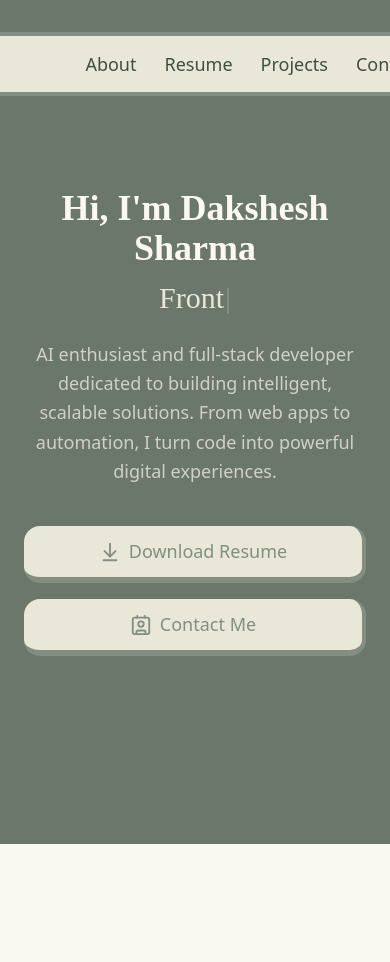
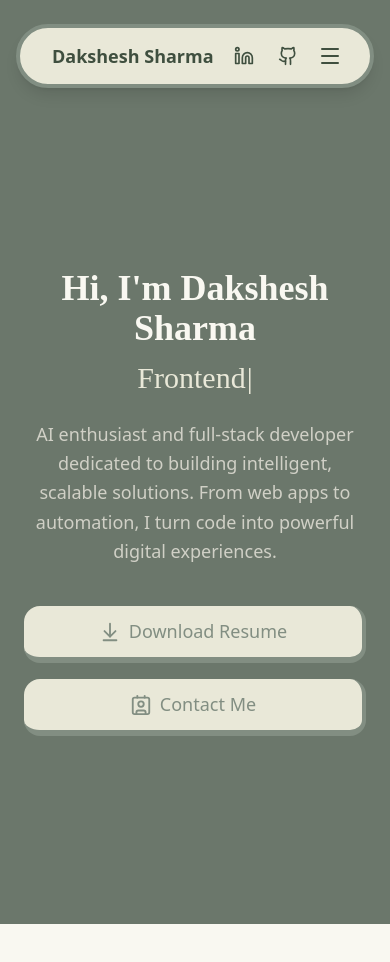
Before and after one commit to daksheshsharma2409/portfolio, a React (Vite) app: page / in a window 390 px wide. Shown: the top 962 px of the page. After the commit the page ends 924 px from the top, so only its background shows below. Built offline with nearby package versions, Linux system fonts and the light colour scheme.

Commit message:
Navbar Responsive

```diff
--- a/src/App.jsx
+++ b/src/App.jsx
@@ -4,10 +4,11 @@ import Navbar from "./components/Navbar";
 
 const App = () => {
   return (
-    <div>
+    <div className="bg-[#6b776b]">
       <Navbar />
-      <HeroPage />
-      <div className="h-screen w-screen"></div>
+      <main className="pt-20">
+        <HeroPage />
+      </main>
     </div>
   );
 };
--- a/src/components/Navbar.jsx
+++ b/src/components/Navbar.jsx
@@ -1,38 +1,59 @@
-import React from "react";
-import { Linkedin } from "lucide-react";
-import { Github } from "lucide-react";
+import React, { useState } from "react";
+import { Linkedin, Github, Menu, X } from "lucide-react"; // Added Menu/X for mobile logic
 
 const Navbar = () => {
+  const [isOpen, setIsOpen] = useState(false);
+
   return (
-    <div className="relative flex justify-center top-8">
-      <div className="fixed w-5xl ml-auto mr-auto bg-[#e9e8d8] h-16 rounded-4xl flex items-center justify-between pl-10 pr-10 border-4 border-[#818e82] transition duration-200 ease-in-out hover:bg-[#d7d6c7] hover:border-[#4d574d]">
-        <h1 className="font-bold text-[21px] text-[#3f4f3f] cursor-pointer pl-2 pr-2 pt-1 pb-1 rounded-2xl transition duration-300 delay-75 ease-in-out hover:bg-[#6b776b] hover:text-[#e9e8d8]">
+    <nav className="fixed top-6 left-0 right-0 z-50 flex justify-center px-4">
+      <div className="w-full max-w-5xl bg-[#e9e8d8] h-16 rounded-full flex items-center justify-between px-6 md:px-10 border-4 border-[#818e82] transition duration-200 ease-in-out hover:bg-[#d7d6c7] hover:border-[#4d574d] shadow-lg">
+        <h1 className="font-bold text-lg md:text-[21px] text-[#3f4f3f] cursor-pointer px-2 py-1 rounded-xl transition duration-300 ease-in-out hover:bg-[#6b776b] hover:text-[#e9e8d8] whitespace-nowrap">
           Dakshesh Sharma
         </h1>
-        <ul className="flex gap-3 list-none">
-          <li className="cursor-pointer text-[18px] text-[#3f4f3f] pl-2 pr-2 pt-1 pb-1 rounded-2xl transition duration-300 delay-75 ease-in-out hover:bg-[#6b776b] hover:text-[#e9e8d8]">
-            About
-          </li>
-          <li className="cursor-pointer text-[18px] text-[#3f4f3f] pl-2 pr-2 pt-1 pb-1 rounded-2xl transition duration-300 delay-75 ease-in-out hover:bg-[#6b776b] hover:text-[#e9e8d8]">
-            Resume
-          </li>
-          <li className="cursor-pointer text-[18px] text-[#3f4f3f] pl-2 pr-2 pt-1 pb-1 rounded-2xl transition duration-300 delay-75 ease-in-out hover:bg-[#6b776b] hover:text-[#e9e8d8]">
-            Projects
-          </li>
-          <li className="cursor-pointer text-[18px] text-[#3f4f3f] pl-2 pr-2 pt-1 pb-1 rounded-2xl transition duration-300 delay-75 ease-in-out hover:bg-[#6b776b] hover:text-[#e9e8d8]">
-            Contact
-          </li>
+
+        <ul className="hidden lg:flex gap-3 list-none">
+          {["About", "Resume", "Projects", "Contact"].map((item) => (
+            <li
+              key={item}
+              className="cursor-pointer text-[18px] text-[#3f4f3f] px-3 py-1 rounded-2xl transition duration-300 ease-in-out hover:bg-[#6b776b] hover:text-[#e9e8d8]"
+            >
+              {item}
+            </li>
+          ))}
         </ul>
-        <ul className="flex gap-2 list-none">
-          <li className="cursor-pointer text-[#3f4f3f] pl-2 pr-2 pt-1 pb-1 rounded-2xl transition duration-300 delay-75 ease-in-out hover:bg-[#6b776b] hover:text-[#e9e8d8]">
-            <Linkedin />
-          </li>
-          <li className="cursor-pointer text-[#3f4f3f] pl-2 pr-2 pt-1 pb-1 rounded-2xl transition duration-300 delay-75 ease-in-out hover:bg-[#6b776b] hover:text-[#e9e8d8]">
-            <Github />
-          </li>
-        </ul>
+
+        <div className="flex items-center gap-2">
+          <ul className="flex gap-2 list-none">
+            <li className="cursor-pointer text-[#3f4f3f] p-2 rounded-full transition duration-300 ease-in-out hover:bg-[#6b776b] hover:text-[#e9e8d8]">
+              <Linkedin size={20} />
+            </li>
+            <li className="cursor-pointer text-[#3f4f3f] p-2 rounded-full transition duration-300 ease-in-out hover:bg-[#6b776b] hover:text-[#e9e8d8]">
+              <Github size={20} />
+            </li>
+          </ul>
+
+          <button
+            className="lg:hidden text-[#3f4f3f] p-1"
+            onClick={() => setIsOpen(!isOpen)}
+          >
+            {isOpen ? <X /> : <Menu />}
+          </button>
+        </div>
       </div>
-    </div>
+
+      {isOpen && (
+        <div className="absolute top-20 left-4 right-4 bg-[#e9e8d8] border-4 border-[#818e82] rounded-3xl p-6 flex flex-col gap-4 lg:hidden shadow-xl">
+          {["About", "Resume", "Projects", "Contact"].map((item) => (
+            <button
+              key={item}
+              className="text-left text-xl font-bold text-[#3f4f3f] border-b border-[#818e82]/20 pb-2"
+            >
+              {item}
+            </button>
+          ))}
+        </div>
+      )}
+    </nav>
   );
 };
 
```
